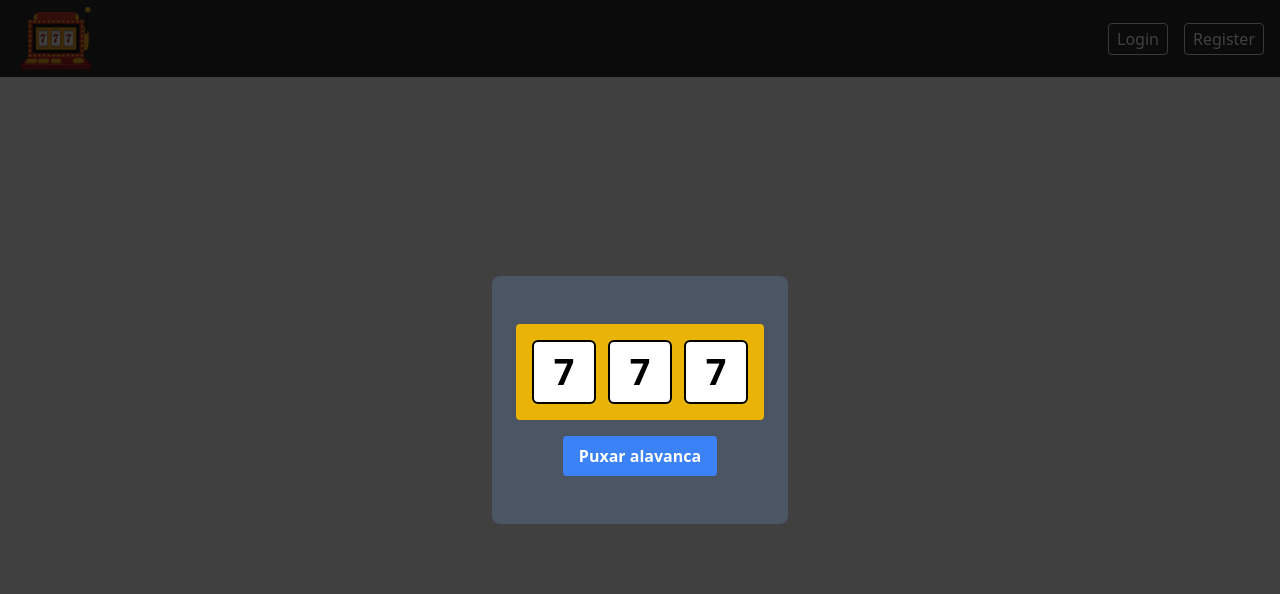
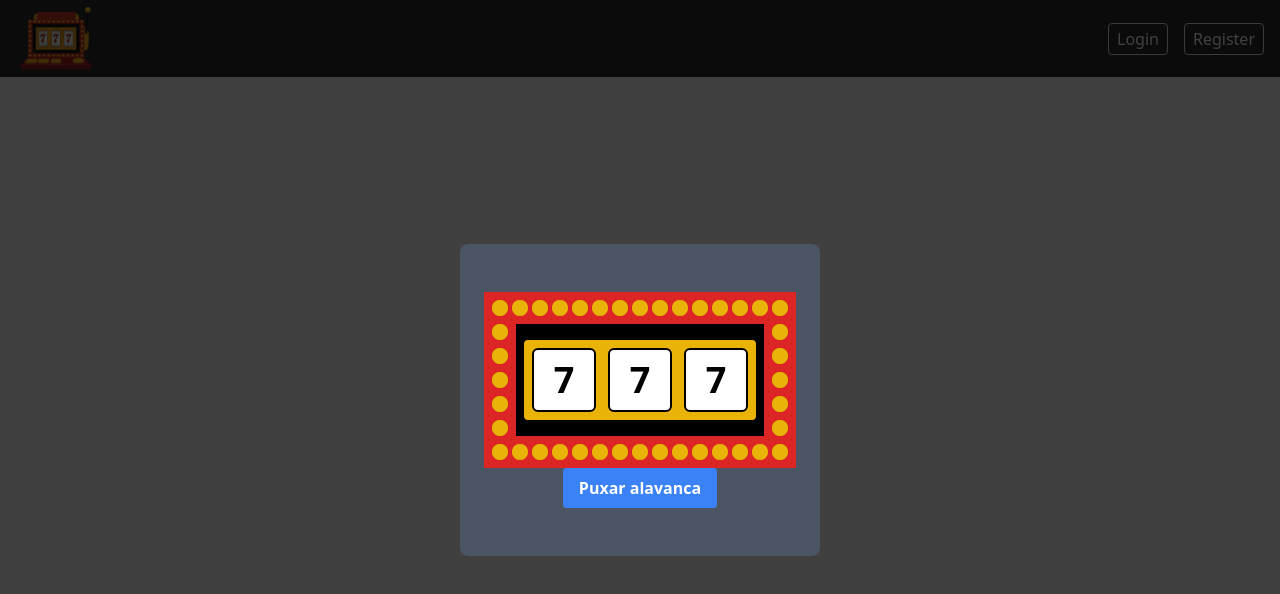
Before and after one commit to AlehandroSV/caca-niquel, a Vue app: page / in a window 1280 px wide. Both pictures are taken after a click on the button "Game". Shown: the top 594 px of the page. Built offline with nearby package versions, Linux system fonts and the light colour scheme; some icons are missing.

Commit message:
feat: Animação de jogada

```diff
--- /dev/null
+++ b/src/components/Bolinha.vue
@@ -0,0 +1,20 @@
+<template>
+  <span class="relative flex h-4 w-4">
+    <span
+      :class="`rounded-full bg-yellow-500 absolute inline-flex h-full w-full opacity-75 ${
+        isSpinning ? 'animate-ping' : null
+      } `"
+    ></span>
+    <span
+      class="relative inline-flex rounded-full h-4 w-4 bg-yellow-500"
+    ></span>
+  </span>
+</template>
+
+<script>
+export default {
+  props: {
+    isSpinning: Boolean,
+  },
+};
+</script>
--- a/src/components/Game.vue
+++ b/src/components/Game.vue
@@ -1,7 +1,15 @@
 <template>
   <div class="flex flex-col justify-center items-center my-8">
+    <div class="bg-red-600 p-2 flex gap-1">
+      <Bolinha :isSpinning="isSpinning" v-for="index in 15" :key="index" />
+    </div>
+    <div class="flex justify-between w-full">
+      <div class="bg-red-600 px-2 gap-2 flex flex-col">
+        <Bolinha :isSpinning="isSpinning" v-for="index in 5" :key="index" />
+      </div>
+      <div class="bg-black-900 flex items-center justify-center w-full">
         <div
-      class="flex items-center justify-between mx-auto p-4 rounded mb-4 gap-3 bg-yellow-500 text-black-900"
+          class="flex items-center justify-center p-2 rounded gap-3 bg-yellow-500 text-black-900"
         >
           <div
             class="flex items-center justify-center w-16 h-16 font-bold border-2 border-black-900 rounded-md text-4xl bg-white"
@@ -19,6 +27,14 @@
             {{ value3 }}
           </div>
         </div>
+      </div>
+      <div class="bg-red-600 px-2 gap-2 flex flex-col">
+        <Bolinha :isSpinning="isSpinning" v-for="index in 5" :key="index" />
+      </div>
+    </div>
+    <div class="bg-red-600 p-2 gap-1 flex">
+      <Bolinha :isSpinning="isSpinning" v-for="index in 15" :key="index" />
+    </div>
 
     <button
       class="bg-blue-500 hover:bg-blue-600 text-white font-bold py-2 px-4 rounded disabled:bg-black-900"
@@ -34,9 +50,11 @@
 </template>
 
 <script>
+import Bolinha from "./Bolinha.vue";
+
 export default {
-  setup() {},
   name: "GameItem",
+  components: { Bolinha },
   data() {
     return {
       value1: 7,
```
Lines whose indentation alone changed are shown as unchanged.
